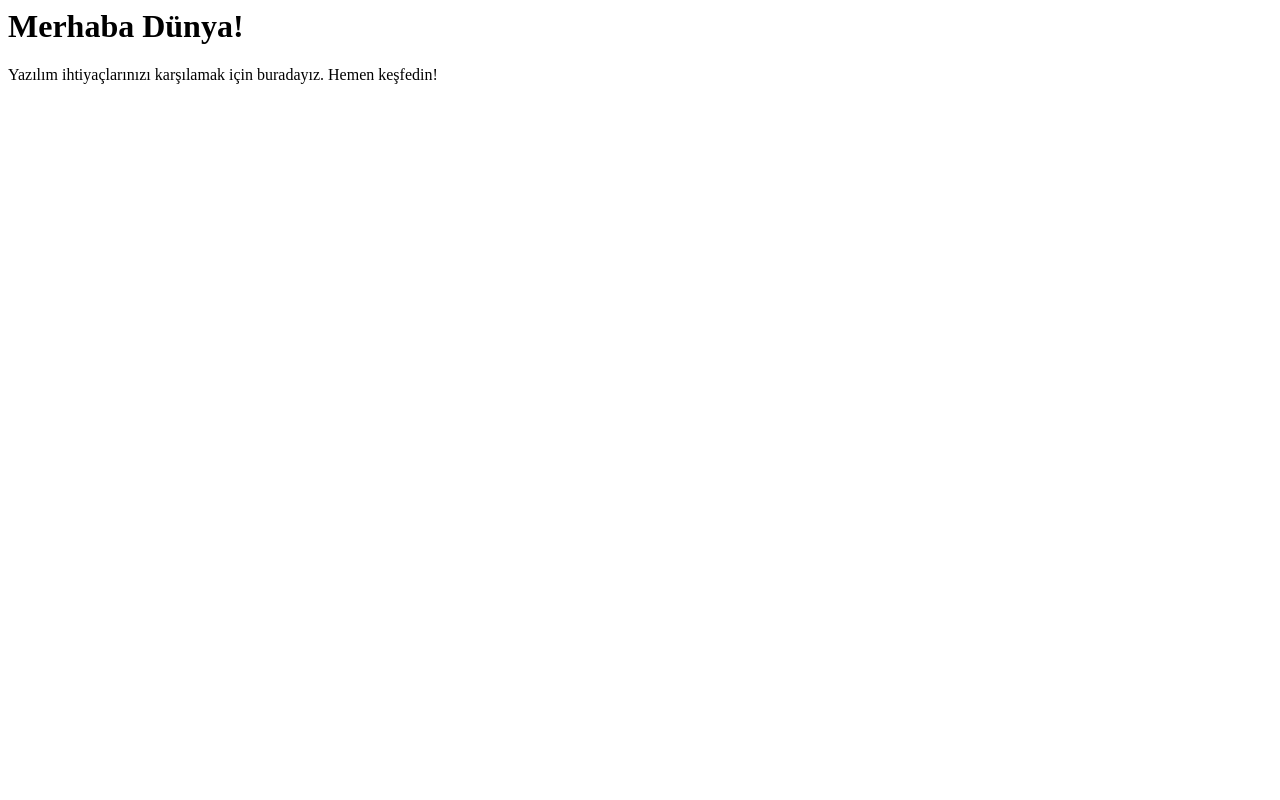
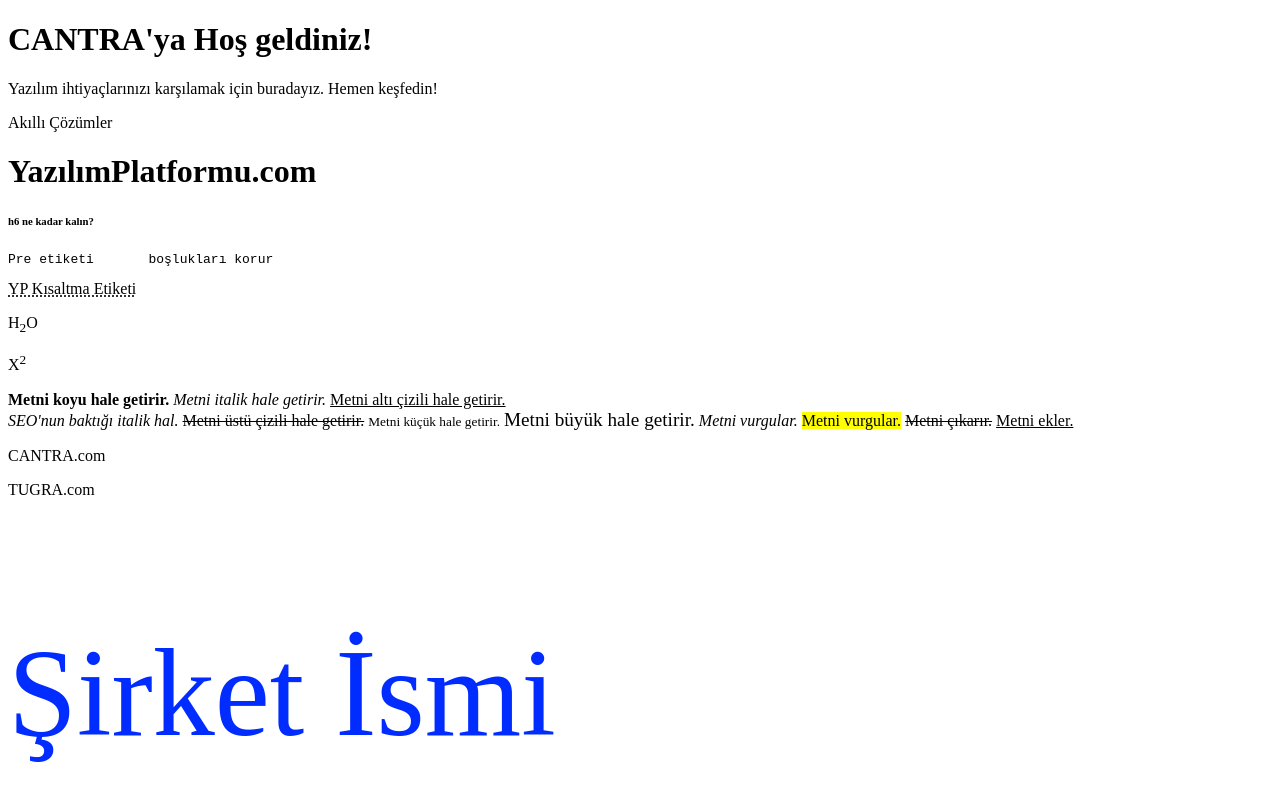
Before and after one commit to canmars/learning-html, a plain HTML site: page index.html in a window 1280 px wide. Shown: the top 800 px of the page. Drawn offline with Linux system fonts and the light colour scheme.

Commit message:
some-changes

```diff
--- a/index.html
+++ b/index.html
@@ -1,4 +1,4 @@
-<html>
+<!DOCTYPE html>
   <head>
       <title>Türkiye'nin Lider Yazılım Platformu | Hızlı & Güvenilir Çözümler</title>
       <meta charset="utf-8"/>
@@ -10,7 +10,32 @@
       <meta name="copyright" content="2021-2025 YazılımPlatformu.com" />
     </head>
   <body>
-    <h1>Merhaba Dünya!</h1>
+    <h1>CANTRA'ya Hoş geldiniz!</h1>
     <p>Yazılım ihtiyaçlarınızı karşılamak için buradayız. Hemen keşfedin!</p>
+    <p>Akıllı Çözümler</p>
+    <h1>YazılımPlatformu.com</h1>
+    <h6>h6 ne kadar kalın?</h6>
+    <pre>Pre etiketi       boşlukları korur</pre>
+    <abbr title="Yazılım Platformu">YP Kısaltma Etiketi</abbr>
+    <p>H<sub>2</sub>O</p>
+    <p>X<sup>2</sup></p>
+    <b>Metni koyu hale getirir.</b>
+    <i>Metni italik hale getirir.</i>
+    <u>Metni altı çizili hale getirir.</u>
+    <br><em>SEO'nun baktığı italik hal.</em>
+    <strike>Metni üstü çizili hale getirir.</strike>
+    <small>Metni küçük hale getirir.</small>
+    <big>Metni büyük hale getirir.</big>
+    <em>Metni vurgular.</em>
+    <mark>Metni vurgular.</mark>
+    <del>Metni çıkarır.</del>
+    <ins>Metni ekler.</ins>
+    <p name="sirket_adi" id="sirket_adi" class="sirket_class">CANTRA.com</p>
+    <p name="sirket_adi" id="sirket_adi_2">TUGRA.com</p>
+    <p class="1450" style="font-size: 124px; color: rgb(1, 44, 255)">Şirket İsmi</p>
+
+    <img src="https://picsum.photos/200/300?grayscale" alt="Resim Açıklaması" width="200" height="300">
+
   </body>
+
 </html>
```
